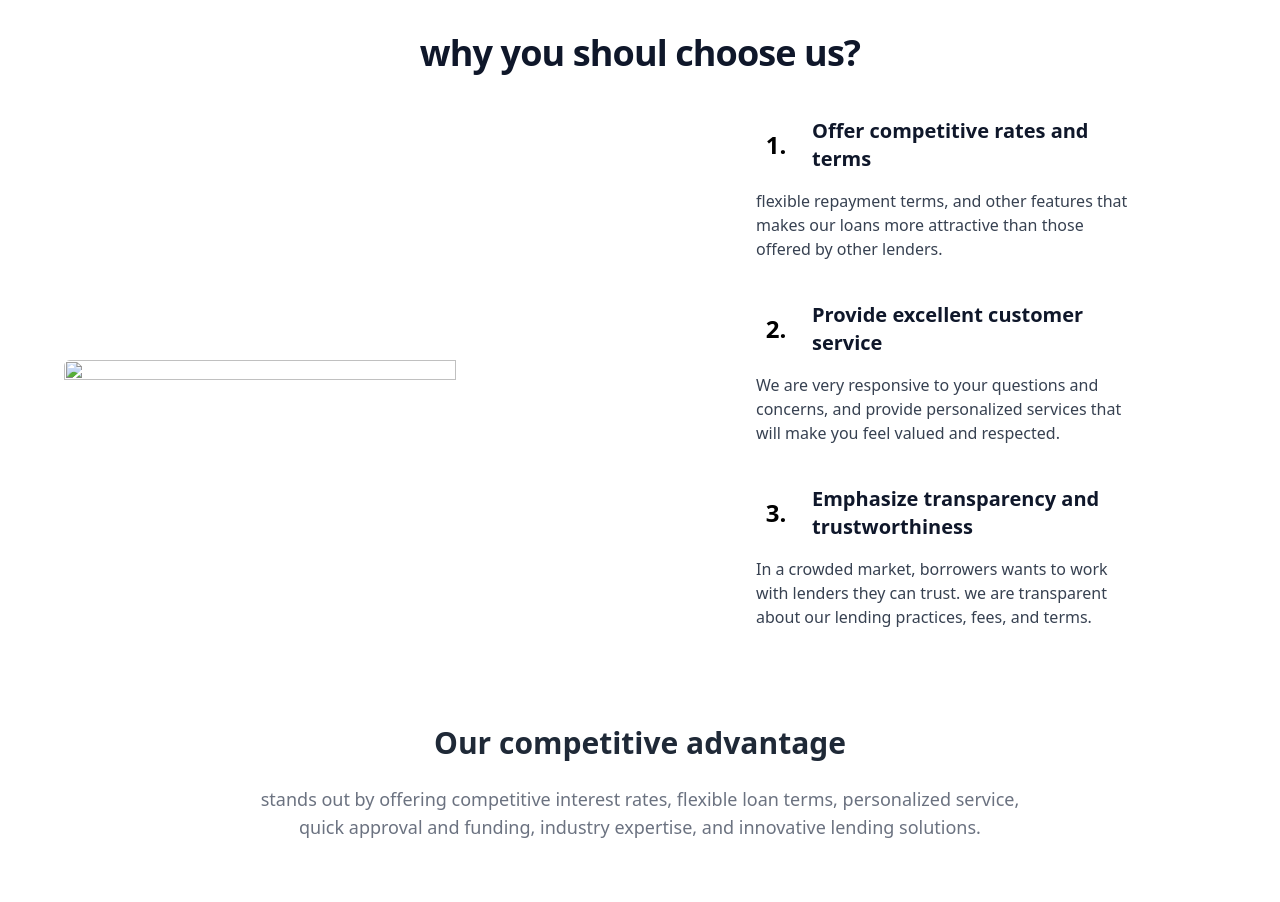
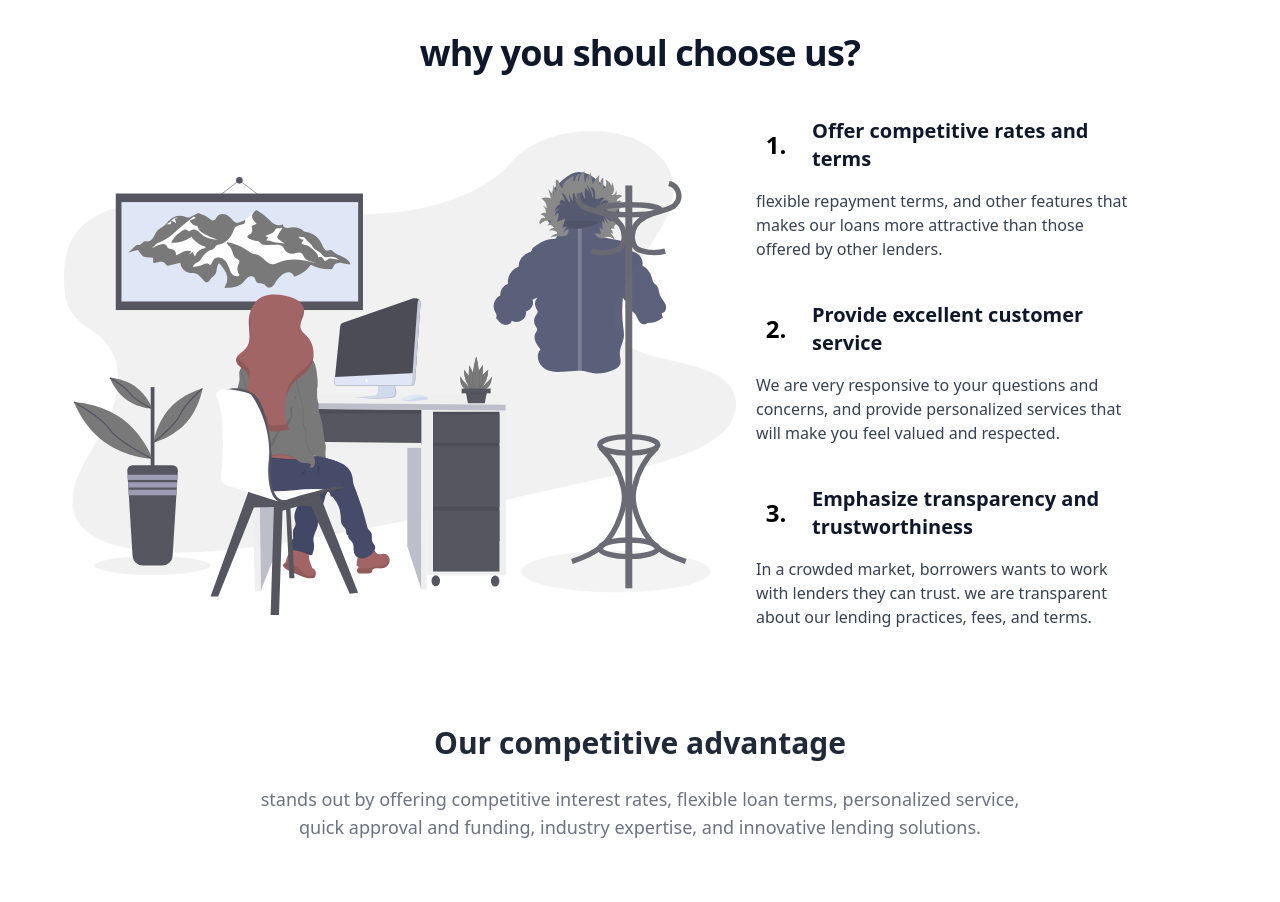
Before and after one commit to lytcode404/gyandhan, a website: page index.html in a window 1280 px wide. Shown: the part 1540-2442 px from the top of the page. Drawn offline with nearby package versions, Linux system fonts and the light colour scheme; the site is published under a folder, as on GitHub Pages, so addresses that start at the root find nothing.

Commit message:
Update index.html
401 line

```diff
--- a/index.html
+++ b/index.html
@@ -398,7 +398,7 @@
           >
             <img
               class="rounded-md lg:w-7/12 lg:px-0 lg:mr-5 xl:h-min"
-              src="/assets/content2.svg"
+              src="assets/content2.svg"
             />
             <div
               class="flex flex-col mt-10 gap-y-10 lg:mt-0 lg:w-5/12 xl:w-4/12"
```
